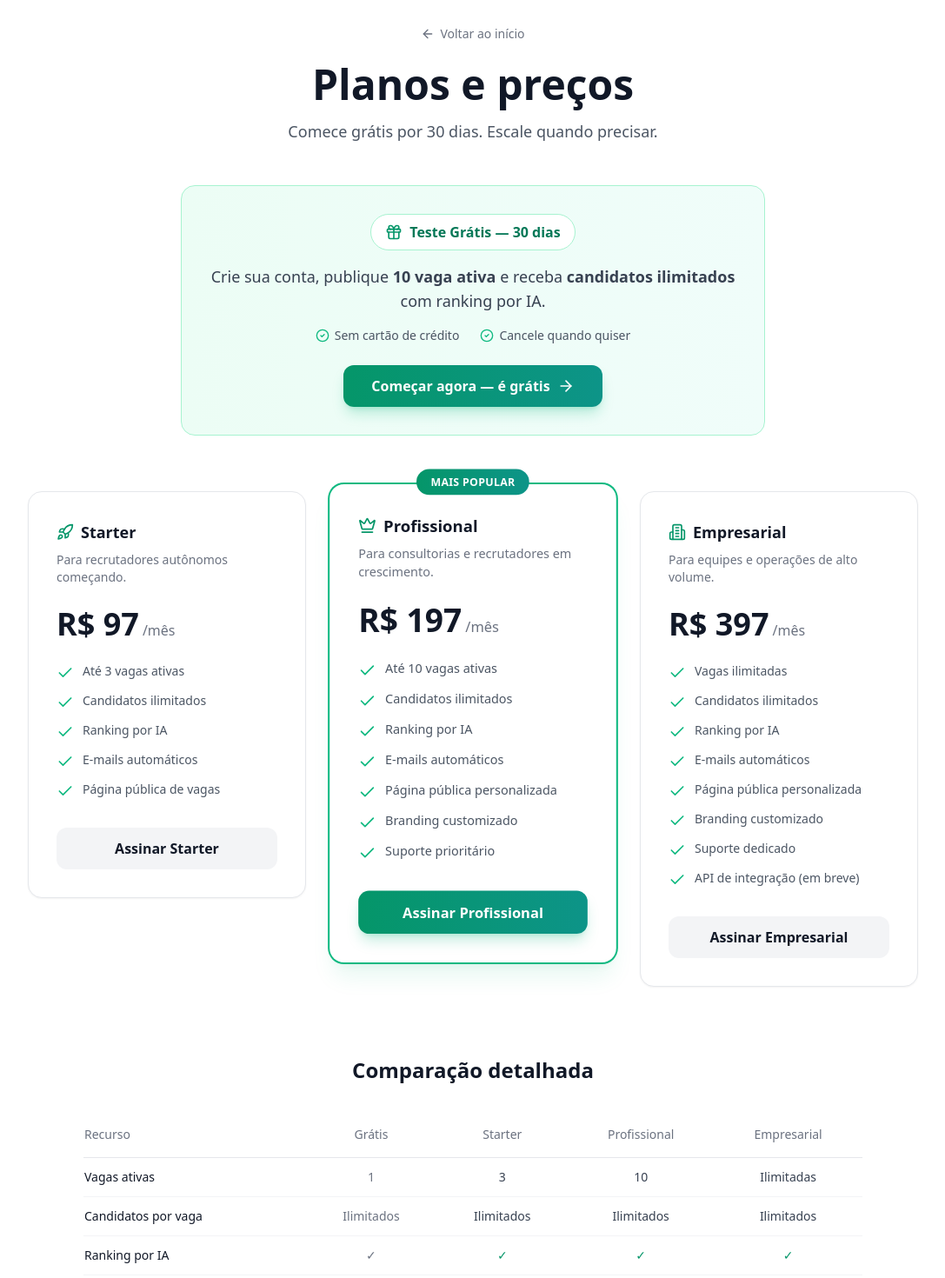
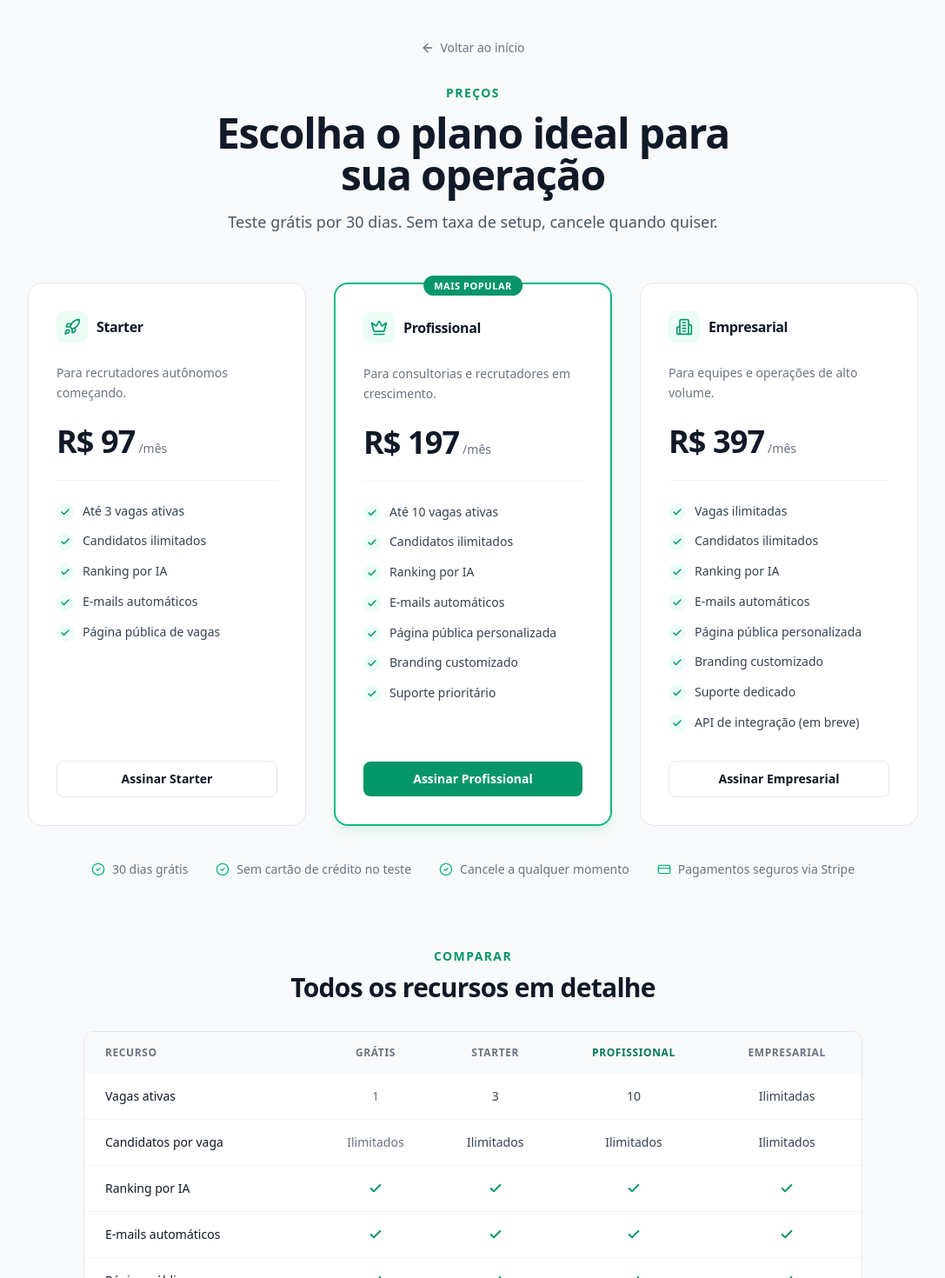
Before and after one commit to VanderCaneppelle/smart-picker, a Next.js app in the folder apps/web/: page /pricing in a window 1280 px wide. Shown: the part 100-1570 px from the top of the page at 87% size, without its empty margins (96-1183 px from the left). Built offline with nearby package versions, Linux system fonts and the light colour scheme.

Commit message:
refactor: polish pricing section and /pricing page for professional look

```diff
--- a/apps/web/src/app/page.tsx
+++ b/apps/web/src/app/page.tsx
@@ -32,39 +32,46 @@ function PricingCard({
   plan: (typeof PLANS)[number];
   index: number;
 }) {
+  const Icon = index === 0 ? Rocket : index === 1 ? Crown : Building2;
   return (
     <div
-      className={`relative rounded-2xl p-8 ${
+      className={`relative flex h-full flex-col rounded-2xl bg-white p-8 ${
         plan.highlighted
-          ? 'bg-white ring-2 ring-emerald-500 shadow-xl shadow-emerald-500/10 scale-105'
-          : 'bg-white border border-gray-200 shadow-sm'
+          ? 'border-2 border-emerald-500 shadow-lg shadow-emerald-500/10'
+          : 'border border-gray-200'
       }`}
     >
       {plan.highlighted && (
-        <div className="absolute -top-4 left-1/2 -translate-x-1/2">
-          <span className="bg-gradient-to-r from-emerald-600 to-teal-600 text-white text-xs font-bold px-4 py-1.5 rounded-full uppercase tracking-wide">
+        <div className="absolute -top-3 left-1/2 -translate-x-1/2">
+          <span className="rounded-full bg-emerald-600 px-3 py-1 text-[11px] font-semibold uppercase tracking-wider text-white">
             Mais popular
           </span>
         </div>
       )}
-      <div className="mb-6">
-        <div className="flex items-center gap-2 mb-2">
-          {index === 0 && <Rocket className="h-5 w-5 text-emerald-600" />}
-          {index === 1 && <Crown className="h-5 w-5 text-emerald-600" />}
-          {index === 2 && <Building2 className="h-5 w-5 text-emerald-600" />}
-          <h3 className="text-lg font-bold text-gray-900">{plan.name}</h3>
-        </div>
-        <p className="text-sm text-gray-500">{plan.description}</p>
+
+      <div className="mb-6 flex items-center gap-2.5">
+        <span className="flex h-9 w-9 items-center justify-center rounded-lg bg-emerald-50">
+          <Icon className="h-5 w-5 text-emerald-600" />
+        </span>
+        <h3 className="text-base font-semibold tracking-tight text-gray-900">{plan.name}</h3>
       </div>
-      <div className="mb-6">
-        <span className="text-4xl font-bold text-gray-900">{plan.priceLabel}</span>
-        <span className="text-gray-500 ml-1">/mês</span>
+
+      <p className="mb-6 text-sm leading-relaxed text-gray-500">{plan.description}</p>
+
+      <div className="mb-6 flex items-baseline gap-1">
+        <span className="text-4xl font-bold tracking-tight text-gray-900">{plan.priceLabel}</span>
+        <span className="text-sm text-gray-500">/mês</span>
       </div>
-      <ul className="space-y-3">
+
+      <div className="mb-6 h-px bg-gray-100" />
+
+      <ul className="space-y-3 text-sm">
         {plan.features.map((feature, i) => (
           <li key={i} className="flex items-start gap-2.5">
-            <Check className="h-5 w-5 text-emerald-500 flex-shrink-0 mt-0.5" />
-            <span className="text-sm text-gray-600">{feature}</span>
+            <span className="mt-0.5 flex h-5 w-5 flex-shrink-0 items-center justify-center rounded-full bg-emerald-50">
+              <Check className="h-3 w-3 text-emerald-600" strokeWidth={3} />
+            </span>
+            <span className="leading-relaxed text-gray-700">{feature}</span>
           </li>
         ))}
       </ul>
@@ -479,34 +486,52 @@ export default function LandingPage() {
       </section>
 
       {/* Pricing Section */}
-      <section id="precos" className="py-20 px-4 sm:px-6 lg:px-8 bg-gray-50">
-        <div className="max-w-7xl mx-auto">
-          <div className="text-center mb-16">
-            <span className="inline-flex items-center gap-1.5 px-3 py-1 rounded-full bg-emerald-50 text-emerald-700 text-xs font-medium mb-4">
-              <CreditCard className="h-3.5 w-3.5" />
+      <section id="precos" className="bg-gray-50 py-24 px-4 sm:px-6 lg:px-8">
+        <div className="mx-auto max-w-7xl">
+          <div className="mx-auto mb-16 max-w-2xl text-center">
+            <p className="mb-3 text-sm font-semibold uppercase tracking-widest text-emerald-600">
               Preços
-            </span>
-            <h2 className="text-3xl sm:text-4xl font-bold text-gray-900 mb-4">
-              Planos simples, sem surpresas
+            </p>
+            <h2 className="mb-4 text-3xl font-bold tracking-tight text-gray-900 sm:text-4xl">
+              Planos que crescem com você
             </h2>
-            <p className="text-lg text-gray-600 max-w-2xl mx-auto">
-              Comece com {TRIAL_DURATION_DAYS} dias grátis. {TRIAL_MAX_ACTIVE_JOBS} vaga ativa, candidatos ilimitados, sem cartão de crédito.
+            <p className="text-base text-gray-600 sm:text-lg">
+              Sem taxa de setup, sem contrato de fidelidade. Cancele quando quiser.
             </p>
           </div>
 
-          <div className="grid md:grid-cols-3 gap-8 max-w-5xl mx-auto items-start">
+          <div className="mx-auto grid max-w-5xl items-stretch gap-6 md:grid-cols-3 lg:gap-8">
             {PLANS.filter((p) => !p.hidden).map((plan, i) => (
               <PricingCard key={plan.id} plan={plan} index={i} />
             ))}
           </div>
 
-          <div className="mt-12 flex justify-center">
+          <div className="mx-auto mt-10 flex max-w-4xl flex-wrap items-center justify-center gap-x-8 gap-y-3 text-sm text-gray-500">
+            <div className="inline-flex items-center gap-2">
+              <CheckCircle2 className="h-4 w-4 text-emerald-500" />
+              {TRIAL_DURATION_DAYS} dias grátis
+            </div>
+            <div className="inline-flex items-center gap-2">
+              <CheckCircle2 className="h-4 w-4 text-emerald-500" />
+              Sem cartão de crédito
+            </div>
+            <div className="inline-flex items-center gap-2">
+              <CheckCircle2 className="h-4 w-4 text-emerald-500" />
+              Cancele quando quiser
+            </div>
+            <div className="inline-flex items-center gap-2">
+              <Shield className="h-4 w-4 text-emerald-500" />
+              Pagamentos seguros via Stripe
+            </div>
+          </div>
+
+          <div className="mt-10 flex justify-center">
             <Link
               href="/pricing"
-              className="inline-flex items-center justify-center gap-2 px-8 py-3 rounded-xl font-semibold text-white bg-gradient-to-r from-emerald-600 to-teal-600 hover:from-emerald-700 hover:to-teal-700 shadow-lg shadow-emerald-500/25 transition-all"
+              className="inline-flex items-center justify-center gap-2 rounded-lg border border-gray-300 bg-white px-6 py-2.5 text-sm font-semibold text-gray-900 transition-colors hover:border-gray-400 hover:bg-gray-50"
             >
-              Ver todos os planos
-              <ArrowRight className="h-5 w-5" />
+              Ver comparação detalhada
+              <ArrowRight className="h-4 w-4" />
             </Link>
           </div>
         </div>
--- a/apps/web/src/app/pricing/page.tsx
+++ b/apps/web/src/app/pricing/page.tsx
@@ -8,8 +8,6 @@ import { toast } from 'sonner';
 import {
   TrendingUp,
   Check,
-  Gift,
-  ArrowRight,
   Rocket,
   Crown,
   Building2,
@@ -18,7 +16,7 @@ import {
   ArrowLeft,
   Loader2,
 } from 'lucide-react';
-import { PLANS, TRIAL_DURATION_DAYS, TRIAL_MAX_ACTIVE_JOBS } from '@/lib/subscription';
+import { PLANS, TRIAL_DURATION_DAYS } from '@/lib/subscription';
 import { apiClient } from '@/lib/api-client';
 import { useAuth } from '@/contexts/AuthContext';
 
@@ -96,102 +94,84 @@ function PricingContent() {
         </div>
       </nav>
 
-      <div className="py-16 px-4 sm:px-6 lg:px-8">
-        <div className="max-w-7xl mx-auto">
+      <div className="bg-gray-50 py-16 px-4 sm:px-6 lg:px-8 lg:py-20">
+        <div className="mx-auto max-w-7xl">
           {/* Header */}
-          <div className="text-center mb-12">
+          <div className="mx-auto mb-14 max-w-2xl text-center">
             <Link
               href="/"
-              className="inline-flex items-center gap-1.5 text-sm text-gray-500 hover:text-gray-700 mb-6"
+              className="mb-8 inline-flex items-center gap-1.5 text-sm text-gray-500 transition-colors hover:text-gray-900"
             >
               <ArrowLeft className="h-4 w-4" />
               Voltar ao início
             </Link>
-            <h1 className="text-4xl sm:text-5xl font-bold text-gray-900 mb-4">
-              Planos e preços
+            <p className="mb-3 text-sm font-semibold uppercase tracking-widest text-emerald-600">
+              Preços
+            </p>
+            <h1 className="mb-4 text-3xl font-bold tracking-tight text-gray-900 sm:text-4xl lg:text-5xl">
+              Escolha o plano ideal para sua operação
             </h1>
-            <p className="text-lg text-gray-600 max-w-2xl mx-auto">
-              Comece grátis por {TRIAL_DURATION_DAYS} dias. Escale quando precisar.
+            <p className="text-base text-gray-600 sm:text-lg">
+              Teste grátis por {TRIAL_DURATION_DAYS} dias. Sem taxa de setup, cancele quando quiser.
             </p>
           </div>
 
-          {/* Trial card */}
-          <div className="max-w-2xl mx-auto mb-16">
-            <div className="bg-gradient-to-r from-emerald-50 to-teal-50 rounded-2xl border border-emerald-200 p-8 text-center">
-              <div className="inline-flex items-center gap-2 bg-white px-4 py-2 rounded-full border border-emerald-200 mb-4">
-                <Gift className="h-5 w-5 text-emerald-600" />
-                <span className="font-bold text-emerald-700">Teste Grátis — {TRIAL_DURATION_DAYS} dias</span>
-              </div>
-              <p className="text-gray-700 mb-4 text-lg">
-                Crie sua conta, publique <strong>{TRIAL_MAX_ACTIVE_JOBS} vaga ativa</strong> e receba <strong>candidatos ilimitados</strong> com ranking por IA.
-              </p>
-              <div className="flex items-center justify-center gap-6 mb-6 text-sm text-gray-600">
-                <div className="flex items-center gap-1.5">
-                  <CheckCircle2 className="h-4 w-4 text-emerald-500" />
-                  Sem cartão de crédito
-                </div>
-                <div className="flex items-center gap-1.5">
-                  <CheckCircle2 className="h-4 w-4 text-emerald-500" />
-                  Cancele quando quiser
-                </div>
-              </div>
-              <Link
-                href="/signup"
-                className="inline-flex items-center justify-center gap-2 px-8 py-3 rounded-xl font-semibold text-white bg-gradient-to-r from-emerald-600 to-teal-600 hover:from-emerald-700 hover:to-teal-700 shadow-lg shadow-emerald-500/25 transition-all"
-              >
-                Começar agora — é grátis
-                <ArrowRight className="h-5 w-5" />
-              </Link>
-            </div>
-          </div>
-
           {/* Plans grid */}
-          <div className="grid md:grid-cols-3 gap-8 max-w-5xl mx-auto items-start">
-            {visiblePlans.map((plan, i) => (
+          <div className="mx-auto grid max-w-5xl items-stretch gap-6 md:grid-cols-3 lg:gap-8">
+            {visiblePlans.map((plan, i) => {
+              const Icon = i === 0 ? Rocket : i === 1 ? Crown : Building2;
+              return (
                 <div
                   key={plan.id}
-                className={`relative rounded-2xl p-8 ${
+                  className={`relative flex h-full flex-col rounded-2xl bg-white p-8 ${
                     plan.highlighted
-                    ? 'bg-white ring-2 ring-emerald-500 shadow-xl shadow-emerald-500/10 scale-[1.03]'
-                    : 'bg-white border border-gray-200 shadow-sm'
+                      ? 'border-2 border-emerald-500 shadow-lg shadow-emerald-500/10'
+                      : 'border border-gray-200'
                   }`}
                 >
                   {plan.highlighted && (
-                  <div className="absolute -top-4 left-1/2 -translate-x-1/2">
-                    <span className="bg-gradient-to-r from-emerald-600 to-teal-600 text-white text-xs font-bold px-4 py-1.5 rounded-full uppercase tracking-wide">
+                    <div className="absolute -top-3 left-1/2 -translate-x-1/2">
+                      <span className="rounded-full bg-emerald-600 px-3 py-1 text-[11px] font-semibold uppercase tracking-wider text-white">
                         Mais popular
                       </span>
                     </div>
                   )}
-                <div className="mb-6">
-                  <div className="flex items-center gap-2 mb-2">
-                    {i === 0 && <Rocket className="h-5 w-5 text-emerald-600" />}
-                    {i === 1 && <Crown className="h-5 w-5 text-emerald-600" />}
-                    {i === 2 && <Building2 className="h-5 w-5 text-emerald-600" />}
-                    <h3 className="text-lg font-bold text-gray-900">{plan.name}</h3>
+
+                  <div className="mb-6 flex items-center gap-2.5">
+                    <span className="flex h-9 w-9 items-center justify-center rounded-lg bg-emerald-50">
+                      <Icon className="h-5 w-5 text-emerald-600" />
+                    </span>
+                    <h3 className="text-base font-semibold tracking-tight text-gray-900">{plan.name}</h3>
                   </div>
-                  <p className="text-sm text-gray-500">{plan.description}</p>
+
+                  <p className="mb-6 text-sm leading-relaxed text-gray-500">{plan.description}</p>
+
+                  <div className="mb-6 flex items-baseline gap-1">
+                    <span className="text-4xl font-bold tracking-tight text-gray-900">{plan.priceLabel}</span>
+                    <span className="text-sm text-gray-500">/mês</span>
                   </div>
-                <div className="mb-6">
-                  <span className="text-4xl font-bold text-gray-900">{plan.priceLabel}</span>
-                  <span className="text-gray-500 ml-1">/mês</span>
-                </div>
-                <ul className="space-y-3 mb-8">
+
+                  <div className="mb-6 h-px bg-gray-100" />
+
+                  <ul className="mb-8 space-y-3 text-sm">
                     {plan.features.map((feature, j) => (
                       <li key={j} className="flex items-start gap-2.5">
-                      <Check className="h-5 w-5 text-emerald-500 flex-shrink-0 mt-0.5" />
-                      <span className="text-sm text-gray-600">{feature}</span>
+                        <span className="mt-0.5 flex h-5 w-5 flex-shrink-0 items-center justify-center rounded-full bg-emerald-50">
+                          <Check className="h-3 w-3 text-emerald-600" strokeWidth={3} />
+                        </span>
+                        <span className="leading-relaxed text-gray-700">{feature}</span>
                       </li>
                     ))}
                   </ul>
+
                   <button
                     type="button"
                     disabled={loadingPlan !== null}
                     onClick={() => handlePlanClick(plan.id)}
-                  className={`block w-full text-center py-3 px-6 rounded-xl font-semibold transition-all disabled:opacity-60 ${
+                    className={`mt-auto block w-full rounded-lg px-6 py-2.5 text-center text-sm font-semibold transition-colors disabled:opacity-60 ${
                       plan.highlighted
-                      ? 'bg-gradient-to-r from-emerald-600 to-teal-600 text-white hover:from-emerald-700 hover:to-teal-700 shadow-lg shadow-emerald-500/25'
-                      : 'bg-gray-100 text-gray-900 hover:bg-gray-200'
+                        ? 'bg-emerald-600 text-white hover:bg-emerald-700'
+                        : 'border border-gray-200 bg-white text-gray-900 hover:border-gray-300 hover:bg-gray-50'
                     }`}
                   >
                     {loadingPlan === plan.id ? (
@@ -204,26 +184,64 @@ function PricingContent() {
                     )}
                   </button>
                 </div>
-            ))}
+              );
+            })}
+          </div>
+
+          {/* Trust indicators */}
+          <div className="mx-auto mt-10 flex max-w-4xl flex-wrap items-center justify-center gap-x-8 gap-y-3 text-sm text-gray-500">
+            <div className="inline-flex items-center gap-2">
+              <CheckCircle2 className="h-4 w-4 text-emerald-500" />
+              {TRIAL_DURATION_DAYS} dias grátis
+            </div>
+            <div className="inline-flex items-center gap-2">
+              <CheckCircle2 className="h-4 w-4 text-emerald-500" />
+              Sem cartão de crédito no teste
+            </div>
+            <div className="inline-flex items-center gap-2">
+              <CheckCircle2 className="h-4 w-4 text-emerald-500" />
+              Cancele a qualquer momento
+            </div>
+            <div className="inline-flex items-center gap-2">
+              <CreditCard className="h-4 w-4 text-emerald-500" />
+              Pagamentos seguros via Stripe
+            </div>
           </div>
 
           {/* Comparison table */}
-          <div className="mt-20 max-w-4xl mx-auto">
-            <h3 className="text-2xl font-bold text-gray-900 text-center mb-8">Comparação detalhada</h3>
+          <div className="mx-auto mt-20 max-w-4xl">
+            <div className="mb-8 text-center">
+              <p className="mb-2 text-sm font-semibold uppercase tracking-widest text-emerald-600">
+                Comparar
+              </p>
+              <h3 className="text-2xl font-bold tracking-tight text-gray-900 sm:text-3xl">
+                Todos os recursos em detalhe
+              </h3>
+            </div>
+            <div className="overflow-hidden rounded-xl border border-gray-200 bg-white">
               <div className="overflow-x-auto">
                 <table className="w-full text-sm">
                   <thead>
-                  <tr className="border-b border-gray-200">
-                    <th className="text-left py-4 pr-4 font-medium text-gray-500">Recurso</th>
-                    <th className="text-center py-4 px-4 font-medium text-gray-500">Grátis</th>
+                    <tr className="bg-gray-50">
+                      <th className="py-4 pl-6 pr-4 text-left text-xs font-semibold uppercase tracking-wider text-gray-500">
+                        Recurso
+                      </th>
+                      <th className="px-4 py-4 text-center text-xs font-semibold uppercase tracking-wider text-gray-500">
+                        Grátis
+                      </th>
                       {PLANS.filter((p) => !p.hidden).map((plan) => (
-                      <th key={plan.id} className="text-center py-4 px-4 font-medium text-gray-500">
+                        <th
+                          key={plan.id}
+                          className={`px-4 py-4 text-center text-xs font-semibold uppercase tracking-wider ${
+                            plan.highlighted ? 'text-emerald-700' : 'text-gray-500'
+                          }`}
+                        >
                           {plan.name}
                         </th>
                       ))}
                     </tr>
                   </thead>
-                <tbody>
+                  <tbody className="divide-y divide-gray-100">
                     {[
                       { feature: 'Vagas ativas', free: '1', values: ['3', '10', 'Ilimitadas'] },
                       { feature: 'Candidatos por vaga', free: 'Ilimitados', values: ['Ilimitados', 'Ilimitados', 'Ilimitados'] },
@@ -235,18 +253,33 @@ function PricingContent() {
                       { feature: 'Suporte dedicado', free: '—', values: ['—', '—', '✓'] },
                       { feature: 'API de integração', free: '—', values: ['—', '—', 'Em breve'] },
                     ].map((row, i) => (
-                    <tr key={i} className="border-b border-gray-100">
-                      <td className="py-3 pr-4 font-medium text-gray-900">{row.feature}</td>
-                      <td className="py-3 px-4 text-center text-gray-500">{row.free}</td>
+                      <tr key={i}>
+                        <td className="py-4 pl-6 pr-4 font-medium text-gray-900">{row.feature}</td>
+                        <td className="px-4 py-4 text-center text-gray-500">
+                          {row.free === '✓' ? (
+                            <Check className="mx-auto h-4 w-4 text-emerald-600" strokeWidth={3} />
+                          ) : row.free === '—' ? (
+                            <span className="text-gray-300">—</span>
+                          ) : (
+                            row.free
+                          )}
+                        </td>
                         {row.values.map((v, j) => (
-                        <td key={j} className={`py-3 px-4 text-center ${v === '✓' ? 'text-emerald-600 font-medium' : v === '—' ? 'text-gray-300' : 'text-gray-700'}`}>
-                          {v}
+                          <td key={j} className="px-4 py-4 text-center text-gray-700">
+                            {v === '✓' ? (
+                              <Check className="mx-auto h-4 w-4 text-emerald-600" strokeWidth={3} />
+                            ) : v === '—' ? (
+                              <span className="text-gray-300">—</span>
+                            ) : (
+                              v
+                            )}
                           </td>
                         ))}
                       </tr>
                     ))}
                   </tbody>
                 </table>
+              </div>
             </div>
           </div>
         </div>
```
Lines whose indentation alone changed are shown as unchanged.
